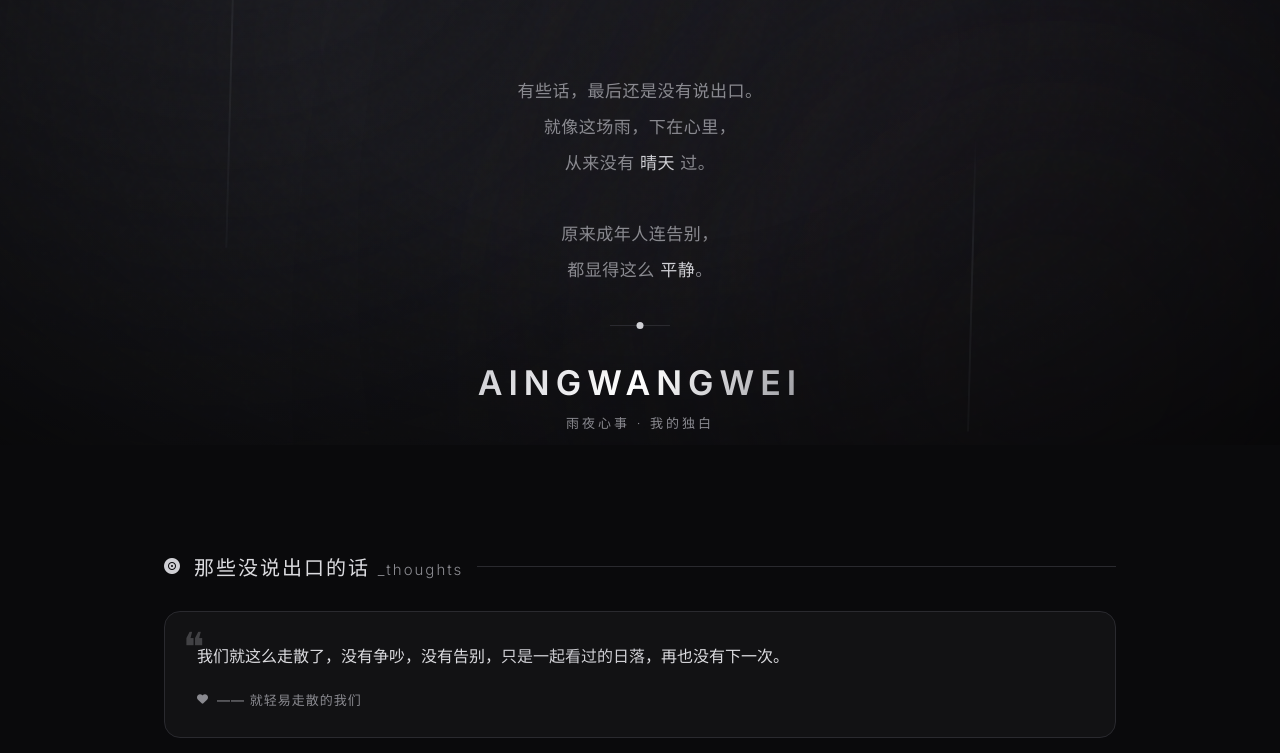
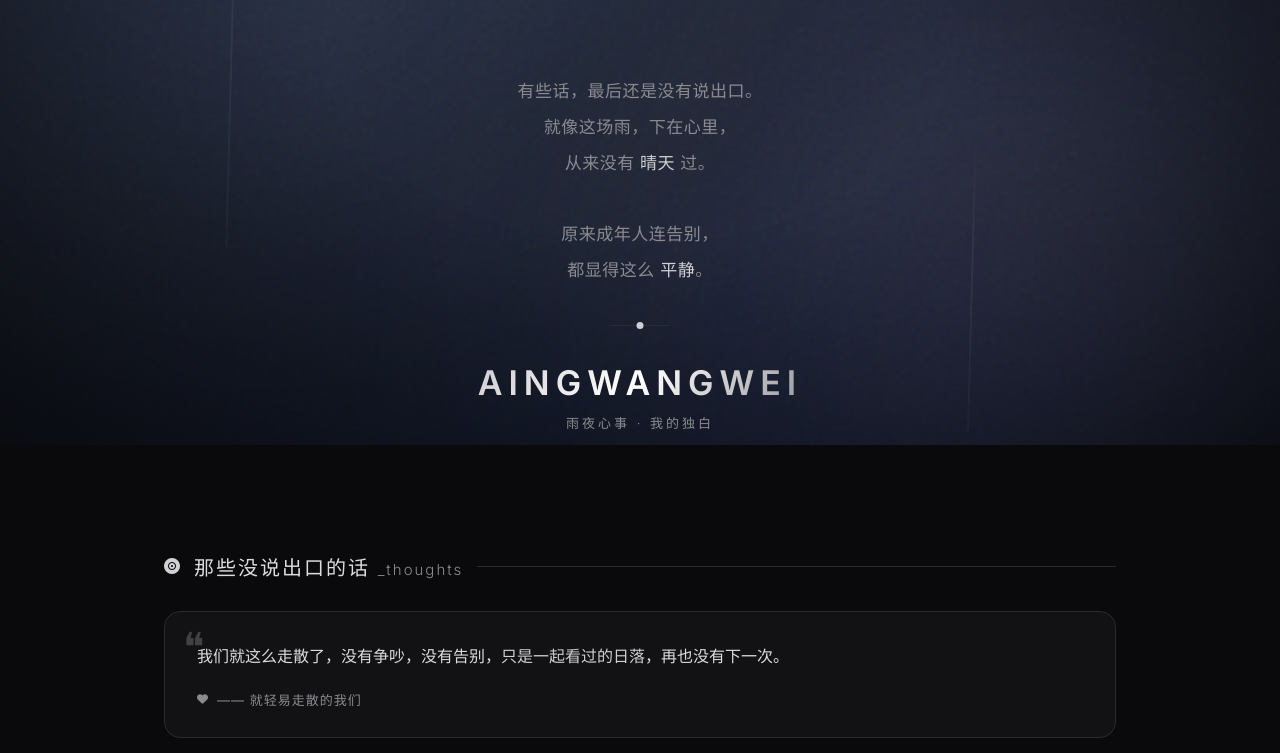
Before and after one commit to bt0674000-maker/bt0674000-maker.github.io, a plain HTML site: page index.html in a window 1280 px wide. Shown: the part 355-1108 px from the top of the page. Drawn offline with Linux system fonts and the light colour scheme; animation ran at ten frames a second.

Commit message:
remove intro & bg video, new bg

```diff
--- a/style.css
+++ b/style.css
@@ -27,28 +27,28 @@ body {
 body.loaded { opacity: 1; }
 
 /* 背景动效 —— 忧郁雨夜 */
-.bg-effect { position: fixed; inset: 0; z-index: 0; overflow: hidden; pointer-events: none; background: linear-gradient(160deg, #2a2a30 0%, #1b1b20 40%, #121215 100%); }
-
-/* 伤感背景视频 —— 黑白灰 + 电影冷色氛围 */
-.bg-video {
-    position: absolute; inset: 0;
-    width: 100%; height: 100%;
-    object-fit: cover;
-    filter: grayscale(1) brightness(0.52) contrast(1.08) saturate(0.85);
-    z-index: 0;
-    transform: scale(1.04);
+.bg-effect {
+    position: fixed; inset: 0; z-index: 0;
+    overflow: hidden; pointer-events: none;
+    /* 深蓝紫夜空，从顶部微亮到底部沉暗 */
+    background:
+        radial-gradient(120% 80% at 50% -10%, rgba(72, 84, 122, 0.55) 0%, rgba(38, 48, 78, 0.25) 45%, transparent 70%),
+        radial-gradient(140% 100% at 50% 118%, rgba(20, 28, 52, 0.9) 0%, transparent 55%),
+        linear-gradient(170deg, #2c3242 0%, #1c2230 38%, #13161f 100%);
 }
 
+/* 动态流光光斑 —— 加强颜色让雨夜更有氛围 */
 .bg-gradient {
     position: absolute;
-    width: 700px; height: 700px;
+    width: 720px; height: 720px;
     border-radius: 50%;
-    filter: blur(180px);
+    filter: blur(170px);
     animation: drift 26s ease-in-out infinite;
+    mix-blend-mode: screen;
 }
-.gradient-1 { background: #1c1c20; top: -150px; left: -150px; opacity: 0.5; }
-.gradient-2 { background: #201a22; bottom: -150px; right: -150px; opacity: 0.45; animation-delay: -9s; }
-.gradient-3 { background: #141416; top: 45%; left: 55%; opacity: 0.5; animation-delay: -17s; }
+.gradient-1 { background: radial-gradient(circle, #5a6aa0 0%, transparent 70%); top: -160px; left: -140px; opacity: 0.55; }
+.gradient-2 { background: radial-gradient(circle, #584666 0%, transparent 70%); bottom: -160px; right: -150px; opacity: 0.5; animation-delay: -9s; }
+.gradient-3 { background: radial-gradient(circle, #3d4f8a 0%, transparent 70%); top: 42%; left: 52%; opacity: 0.45; animation-delay: -17s; }
 
 @keyframes drift {
     0%, 100% { transform: translate(0, 0) scale(1); }
```
